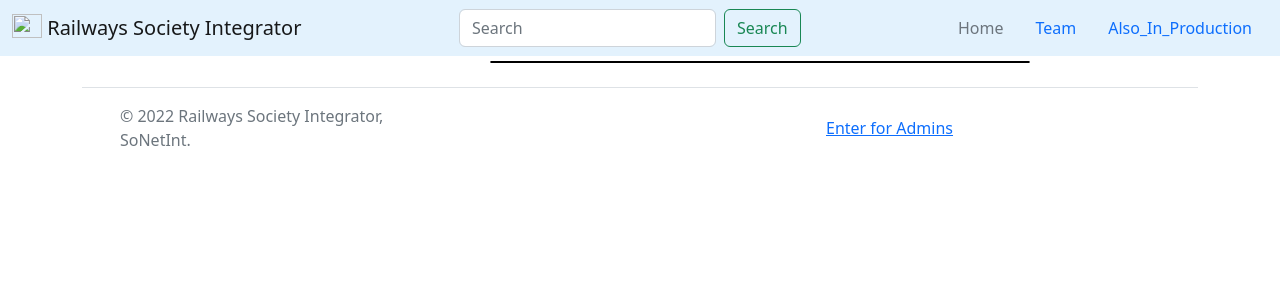
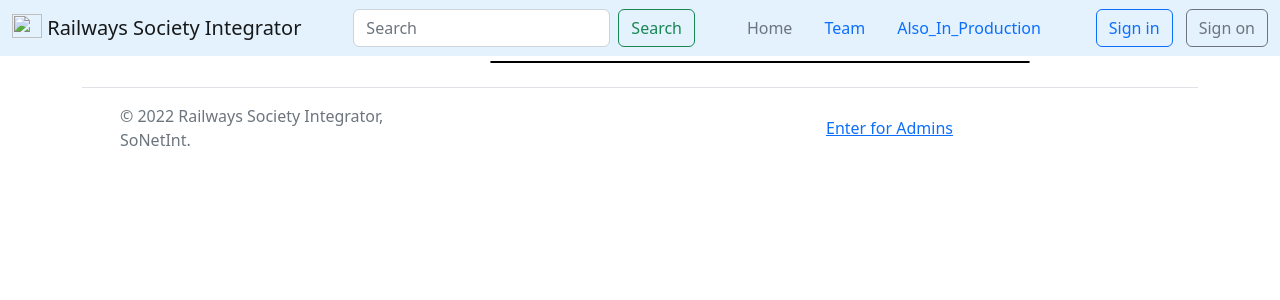
Before and after one commit to AleksanderShemarov/R_S_I_Project, a Django app: page / in a window 1280 px wide. Shown: the top 300 px of the page. Run offline with Django 4.2, Linux system fonts and the light colour scheme; data that the repository does not hold is empty; some libraries are stand-ins or nearby versions; some web fonts are replaced.

Commit message:
Here I added two buttons: for a registration and for an authentication.

```diff
--- a/baseInfo/templates/base.html
+++ b/baseInfo/templates/base.html
@@ -89,6 +89,18 @@ style="background: url(static/metrotire.jpg) no-repeat fixed 50% 50%; background
                     <a class="nav-link disabled">Disabled</a>
                 </li>-->
             </ul>
+            <div style="display: flex;">
+                <div style="margin-right: 10px; margin-left: 3px;">
+                    <form class="d-flex" action="{% url 'RegI' %}" method="GET">
+                        <button class="btn btn-outline-primary" type="submit">Sign in</button>
+                    </form>
+                </div>
+                <div style="margin-left: 3px;">
+                    <form class="d-flex" action="{% url 'AUTH' %}" method="GET">
+                        <button class="btn btn-outline-secondary" type="submit">Sign on</button>
+                    </form>
+                </div>
+            </div>
         </div>
     </nav>
 
```
